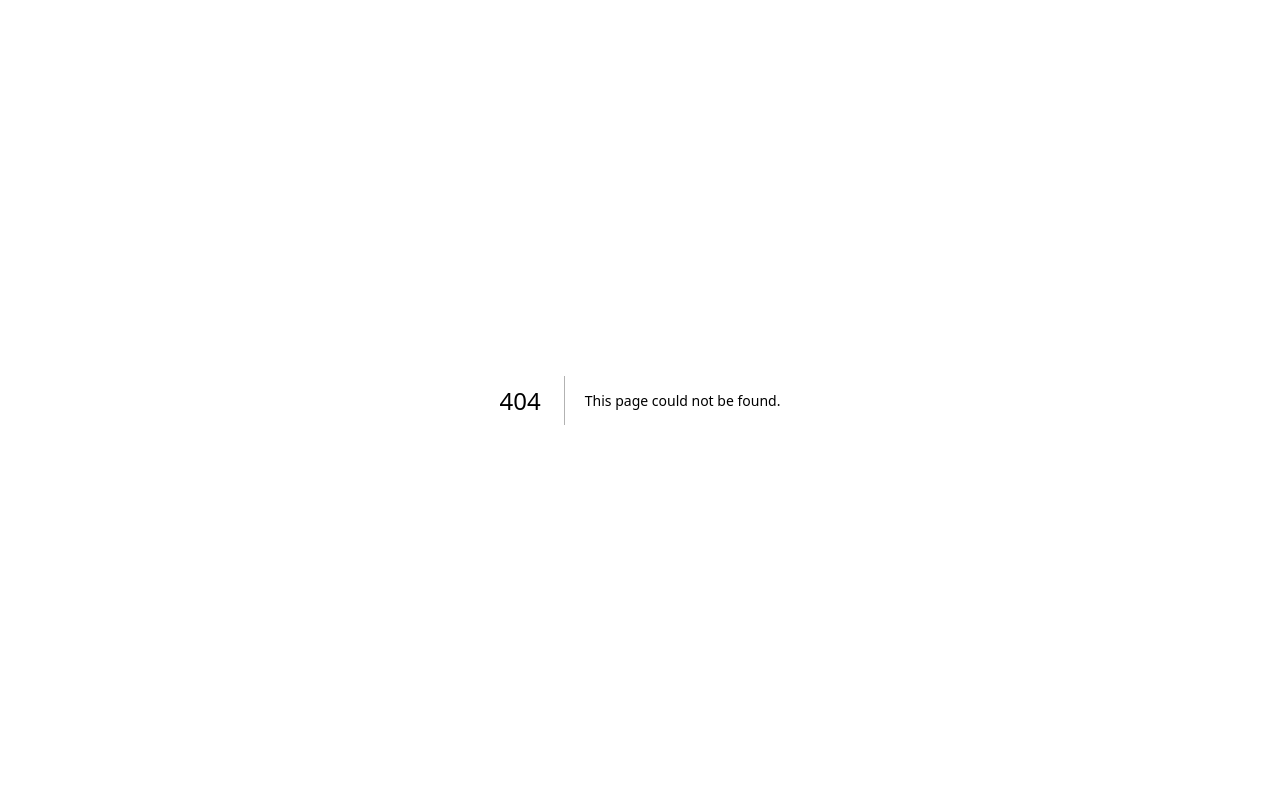
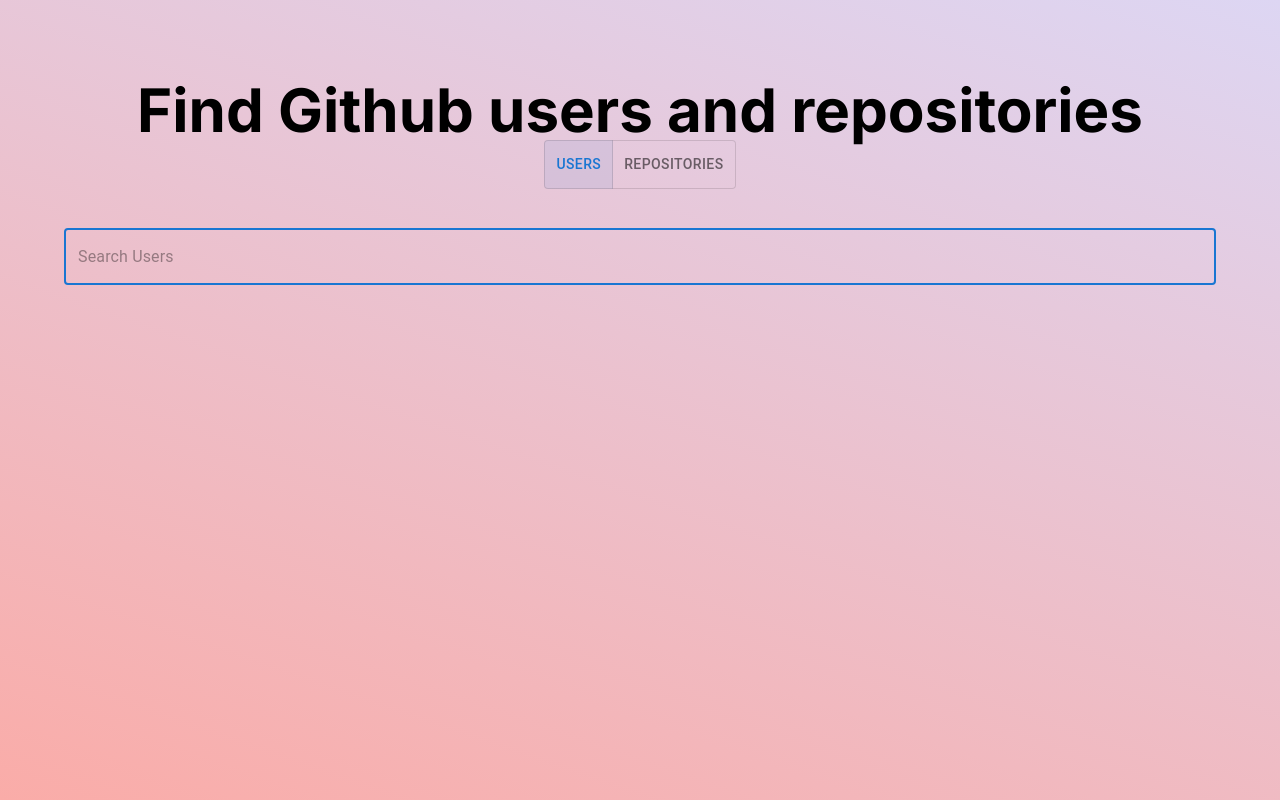
Before and after one commit to messeili/seera-task, a Next.js app: page /search in a window 1280 px wide. Before the commit this address had no page. Built offline with nearby package versions, Linux system fonts and the light colour scheme; no server answers.

Commit message:
feat(Search): add search page

```diff
--- /dev/null
+++ b/src/app/search/page.tsx
@@ -0,0 +1,100 @@
+'use client';
+import React, {useRef, useState} from "react";
+import {observer} from "mobx-react-lite";
+import {
+    Container,
+    TextField,
+    ToggleButton,
+    ToggleButtonGroup
+} from "@mui/material";
+import {customDebounce} from "@/utils/debounce";
+import useInfiniteScroll from "@/hooks/useInfiniteScroll.hook";
+import {SearchTypeConstants} from "@/constants/searchType.constants";
+import UsersResults from "@/components/usersResults";
+import RepoResults from "@/components/repoResults";
+import {userStore} from "@/store/users";
+import {repositoryStore} from "@/store/repositories";
+
+const SearchForm: React.FC = observer(() => {
+    const [searchType, setSearchType] = useState(SearchTypeConstants.users);
+    const [searchQuery, setSearchQuery] = useState('');
+    const searchLabel = searchType === SearchTypeConstants.repositories ? 'Search Repositories' : 'Search Users';
+    const isInitialSearchState = useRef(true);
+
+    const handleScrollEnd = () => {
+        if (searchType === SearchTypeConstants.users) {
+            userStore.getUsers(searchQuery);
+        } else if (searchType === SearchTypeConstants.repositories) {
+            repositoryStore.getRepositories(searchQuery);
+        }
+    };
+
+    useInfiniteScroll(handleScrollEnd);
+
+    const handleSearchTypeChange = (event: React.MouseEvent<HTMLElement>, value: string) => {
+        isInitialSearchState.current = true;
+        setSearchType(value);
+        setSearchQuery('');
+        if (searchType === SearchTypeConstants.users) {
+            userStore.reset();
+        } else if (searchType === SearchTypeConstants.repositories) {
+            repositoryStore.reset();
+        }
+    };
+
+    const handleSearchQueryChange = customDebounce((value: string) => {
+        if (searchType === SearchTypeConstants.users) {
+            userStore.getUsers(value);
+        } else if (searchType === SearchTypeConstants.repositories) {
+            repositoryStore.getRepositories(value);
+        }
+    }, 500);
+
+    const handleInputChange = (event: React.ChangeEvent<HTMLInputElement>) => {
+        isInitialSearchState.current = false;
+        if (searchType === SearchTypeConstants.users) {
+            userStore.reset();
+        } else if (searchType === SearchTypeConstants.repositories) {
+            repositoryStore.reset();
+        }
+        setSearchQuery(event.target.value);
+        handleSearchQueryChange(event.target.value);
+    };
+
+    return (
+        <Container className="flex flex-col gap-20">
+            <div className="flex items-center justify-center mt-20">
+                <h1 className="text-6xl font-bold text-black">Find Github users and repositories</h1>
+            </div>
+            <form className="flex flex-col items-center justify-center gap-10">
+                <ToggleButtonGroup
+                    color="primary"
+                    value={searchType}
+                    exclusive
+                    onChange={handleSearchTypeChange}
+                    aria-label="searchType"
+                >
+                    <ToggleButton value={SearchTypeConstants.users}>Users</ToggleButton>
+                    <ToggleButton value={SearchTypeConstants.repositories}>Repositories</ToggleButton>
+                </ToggleButtonGroup>
+                <TextField
+                    value={searchQuery}
+                    color="primary"
+                    focused
+                    variant="outlined"
+                    className="w-full"
+                    type="text"
+                    onChange={handleInputChange}
+                    placeholder={searchLabel}
+                />
+            </form>
+            {!isInitialSearchState.current &&
+                <>
+                    {searchType === SearchTypeConstants.users ? <UsersResults/> : <RepoResults/>}
+                </>}
+
+        </Container>
+    );
+});
+
+export default SearchForm;
```
